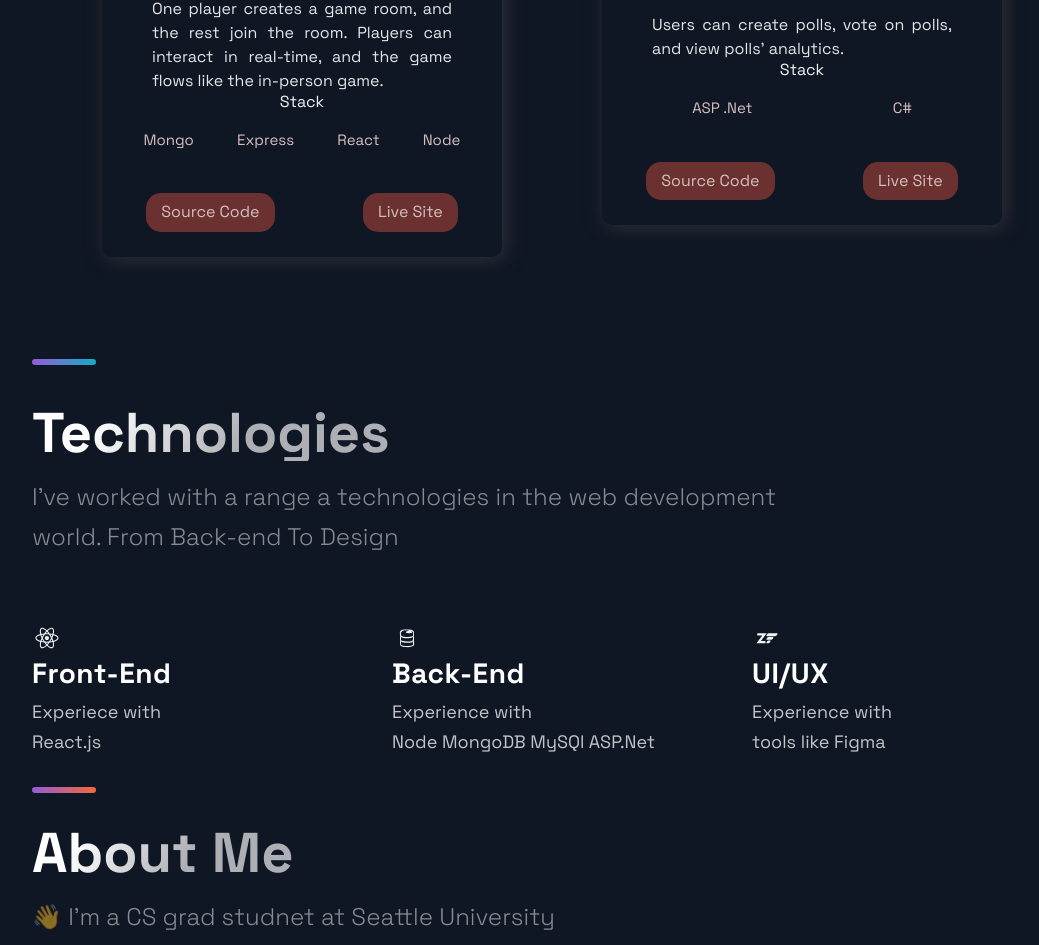
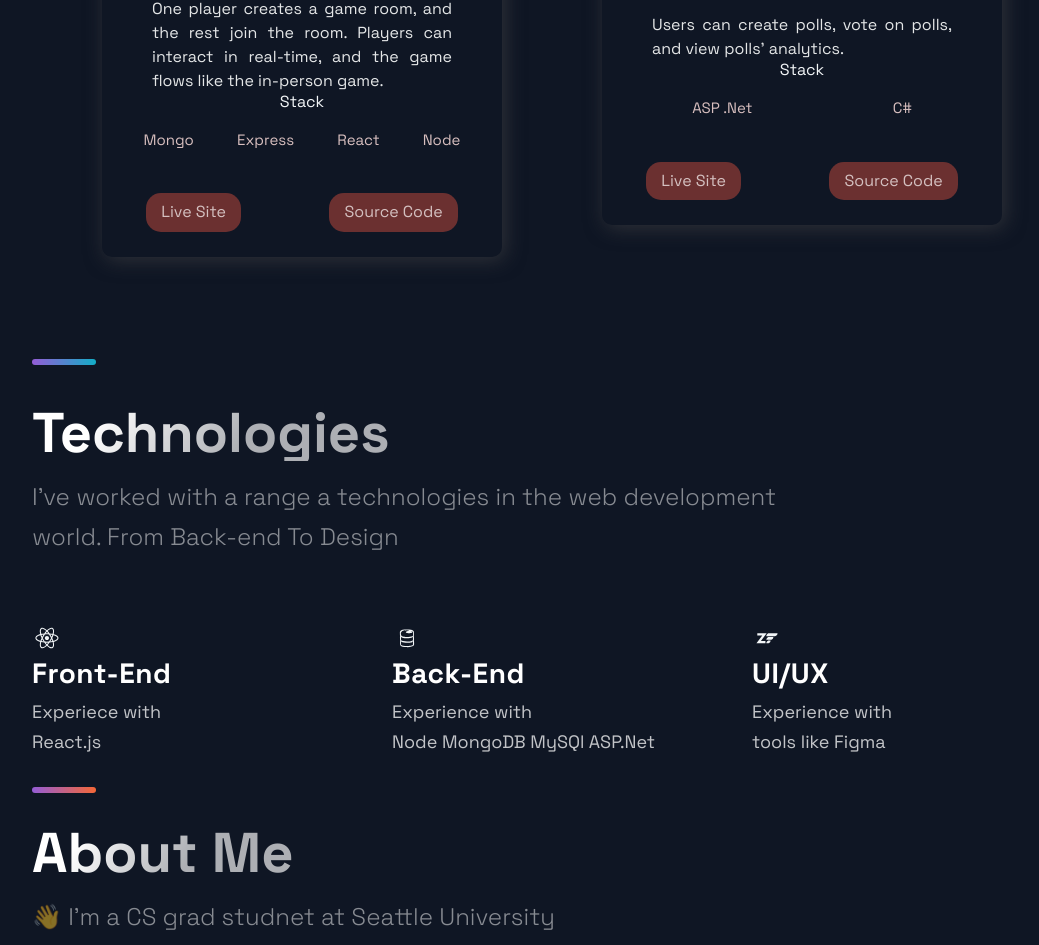
Before and after one commit to FangshengXuJason/Personal-Porforlio, a Next.js app: page / in a window 1280 px wide. Shown: the part 1249-2194 px from the top of the page, without its empty margins (88-1127 px from the left). Built offline with nearby package versions, Linux system fonts and the light colour scheme.

Commit message:
Update Projects.js
fix buttons

```diff
--- a/src/components/Projects/Projects.js
+++ b/src/components/Projects/Projects.js
@@ -43,8 +43,8 @@ const Projects = () => (
               </TagList>
             </div>
             <UtilityList>
-              <ExternalLinks href={p.visit}>Source Code</ExternalLinks>
-              <ExternalLinks href={p.source}>Live Site</ExternalLinks>
+              <ExternalLinks href={p.visit}>Live Site</ExternalLinks>
+              <ExternalLinks href={p.source}>Source Code</ExternalLinks>
             </UtilityList>
           </BlogCard>
         )
```
